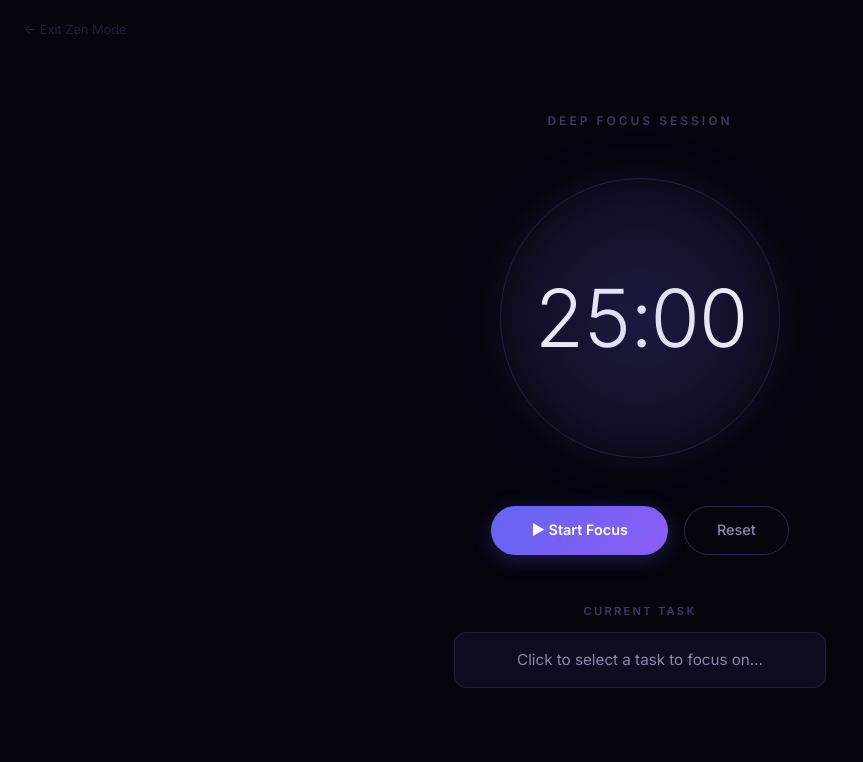
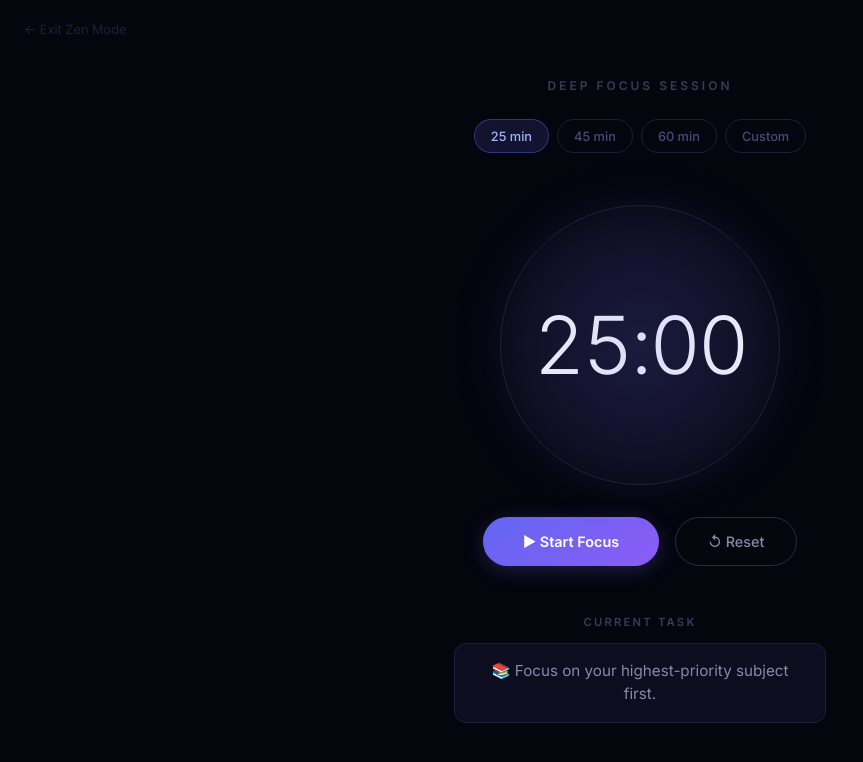
Before and after one commit to pariporwal27/smart-study-planner, a Next.js app in the folder frontend/: page /zen in a window 1280 px wide. Shown: the top 762 px of the page, without its empty margins (0-863 px from the left). Built offline with nearby package versions, Linux system fonts and the light colour scheme.

Commit message:
fix: Add ML training data, fix AI schedule endpoint, add Zen Mode timer controls

```diff
--- a/frontend/src/app/globals.css
+++ b/frontend/src/app/globals.css
@@ -349,7 +349,57 @@ html, body {
   font-weight: 600;
   letter-spacing: 0.25em;
   text-transform: uppercase;
-  margin-bottom: 3rem;
+  margin-bottom: 1.5rem;
+}
+
+/* Zen Presets */
+.zen-presets {
+  display: flex;
+  gap: 0.5rem;
+  margin-bottom: 1.25rem;
+  flex-wrap: wrap;
+  justify-content: center;
+}
+
+.zen-preset-btn {
+  padding: 0.4rem 1rem;
+  border-radius: 99px;
+  background: transparent;
+  color: #4a4a7a;
+  border: 1px solid #1e1e3a;
+  font-size: 0.8rem;
+  font-weight: 500;
+  cursor: pointer;
+  font-family: inherit;
+  transition: all 0.2s;
+}
+.zen-preset-btn:hover, .zen-preset-btn.active {
+  background: rgba(99, 102, 241, 0.15);
+  border-color: rgba(99,102,241,0.4);
+  color: #a5b4fc;
+}
+
+.zen-custom-input {
+  display: flex;
+  gap: 0.5rem;
+  margin-bottom: 1rem;
+  align-items: center;
+}
+
+.zen-input {
+  background: #0d0d1f;
+  border: 1px solid #1e1e3a;
+  border-radius: 8px;
+  padding: 0.5rem 0.75rem;
+  color: var(--text-primary);
+  font-size: 0.875rem;
+  font-family: inherit;
+  width: 160px;
+  text-align: center;
+  outline: none;
+}
+.zen-input:focus {
+  border-color: var(--accent);
 }
 
 .zen-clock-wrapper {
--- a/frontend/src/app/zen/page.tsx
+++ b/frontend/src/app/zen/page.tsx
@@ -1,24 +1,68 @@
 'use client';
 
-import { useState, useEffect } from 'react';
+import { useState, useEffect, useRef } from 'react';
 import Link from 'next/link';
 
+const PRESETS = [
+  { label: '25 min', seconds: 25 * 60 },
+  { label: '45 min', seconds: 45 * 60 },
+  { label: '60 min', seconds: 60 * 60 },
+];
+
 export default function ZenMode() {
-  const [timeLeft, setTimeLeft] = useState(25 * 60);
+  const [selectedPreset, setSelectedPreset] = useState(0);
+  const [timeLeft, setTimeLeft] = useState(PRESETS[0].seconds);
   const [isRunning, setIsRunning] = useState(false);
+  const [customMin, setCustomMin] = useState('');
+  const [showCustom, setShowCustom] = useState(false);
+  const [done, setDone] = useState(false);
+  const intervalRef = useRef<NodeJS.Timeout | null>(null);
 
   useEffect(() => {
-    let interval: NodeJS.Timeout;
     if (isRunning && timeLeft > 0) {
-      interval = setInterval(() => setTimeLeft(t => t - 1), 1000);
-    } else if (timeLeft === 0) {
+      intervalRef.current = setInterval(() => setTimeLeft(t => t - 1), 1000);
+    } else {
+      if (intervalRef.current) clearInterval(intervalRef.current);
+      if (timeLeft === 0 && isRunning) {
+        setIsRunning(false);
+        setDone(true);
+      }
+    }
+    return () => { if (intervalRef.current) clearInterval(intervalRef.current); };
+  }, [isRunning, timeLeft]);
+
+  const selectPreset = (idx: number) => {
+    setSelectedPreset(idx);
+    setTimeLeft(PRESETS[idx].seconds);
+    setIsRunning(false);
+    setDone(false);
+    setShowCustom(false);
+  };
+
+  const applyCustom = () => {
+    const mins = parseInt(customMin);
+    if (!isNaN(mins) && mins > 0 && mins <= 180) {
+      setTimeLeft(mins * 60);
       setIsRunning(false);
+      setDone(false);
+      setSelectedPreset(-1);
+      setShowCustom(false);
     }
-    return () => clearInterval(interval);
-  }, [isRunning, timeLeft]);
+  };
+
+  const reset = () => {
+    setIsRunning(false);
+    setDone(false);
+    const secs = selectedPreset >= 0 ? PRESETS[selectedPreset].seconds : (parseInt(customMin) || 25) * 60;
+    setTimeLeft(secs);
+  };
 
   const formatTime = (s: number) =>
     `${Math.floor(s / 60).toString().padStart(2, '0')}:${(s % 60).toString().padStart(2, '0')}`;
+
+  const progress = selectedPreset >= 0
+    ? (1 - timeLeft / PRESETS[selectedPreset].seconds)
+    : 0;
 
   return (
     <div className="zen-shell">
@@ -26,26 +70,78 @@ export default function ZenMode() {
 
       <p className="zen-title">Deep Focus Session</p>
 
-      <div className="zen-clock-wrapper">
+      {/* Timer Presets */}
+      <div className="zen-presets">
+        {PRESETS.map((p, i) => (
+          <button
+            key={i}
+            className={`zen-preset-btn ${selectedPreset === i ? 'active' : ''}`}
+            onClick={() => selectPreset(i)}
+          >
+            {p.label}
+          </button>
+        ))}
+        <button
+          className={`zen-preset-btn ${showCustom ? 'active' : ''}`}
+          onClick={() => setShowCustom(!showCustom)}
+        >
+          Custom
+        </button>
+      </div>
+
+      {/* Custom Input */}
+      {showCustom && (
+        <div className="zen-custom-input">
+          <input
+            type="number"
+            min="1"
+            max="180"
+            placeholder="Minutes (1-180)"
+            value={customMin}
+            onChange={e => setCustomMin(e.target.value)}
+            className="zen-input"
+          />
+          <button className="zen-btn-reset" onClick={applyCustom}>Set</button>
+        </div>
+      )}
+
+      {/* Clock */}
+      <div className="zen-clock-wrapper" style={{ margin: '2rem 0' }}>
         <div className={`zen-clock-glow ${isRunning ? 'running' : ''}`}></div>
         <div className="zen-clock">
-          <span className="zen-time">{formatTime(timeLeft)}</span>
+          {done ? (
+            <span style={{ fontSize: '3rem' }}>🎉</span>
+          ) : (
+            <span className="zen-time">{formatTime(timeLeft)}</span>
+          )}
         </div>
       </div>
 
+      {done && (
+        <p style={{ color: '#a5b4fc', marginBottom: '1.5rem', fontWeight: 600 }}>
+          Session complete! Great work! 🚀
+        </p>
+      )}
+
+      {/* Controls */}
       <div className="zen-controls">
-        <button className="zen-btn-start" onClick={() => setIsRunning(!isRunning)}>
-          {isRunning ? '⏸ Pause' : '▶ Start Focus'}
-        </button>
-        <button className="zen-btn-reset" onClick={() => { setIsRunning(false); setTimeLeft(25 * 60); }}>
-          Reset
+        {!done && (
+          <button
+            className="zen-btn-start"
+            onClick={() => setIsRunning(!isRunning)}
+          >
+            {isRunning ? '⏸ Pause' : (timeLeft < (selectedPreset >= 0 ? PRESETS[selectedPreset].seconds : timeLeft + 1) ? '▶ Resume' : '▶ Start Focus')}
+          </button>
+        )}
+        <button className="zen-btn-reset" onClick={reset}>
+          ↺ Reset
         </button>
       </div>
 
       <div className="zen-task-box">
         <p className="zen-task-label">Current Task</p>
         <div className="zen-task-card">
-          Click to select a task to focus on...
+          📚 Focus on your highest-priority subject first.
         </div>
       </div>
     </div>
```
Also changed, not shown: 2 other files (tests, documents, lock files or other folders).
